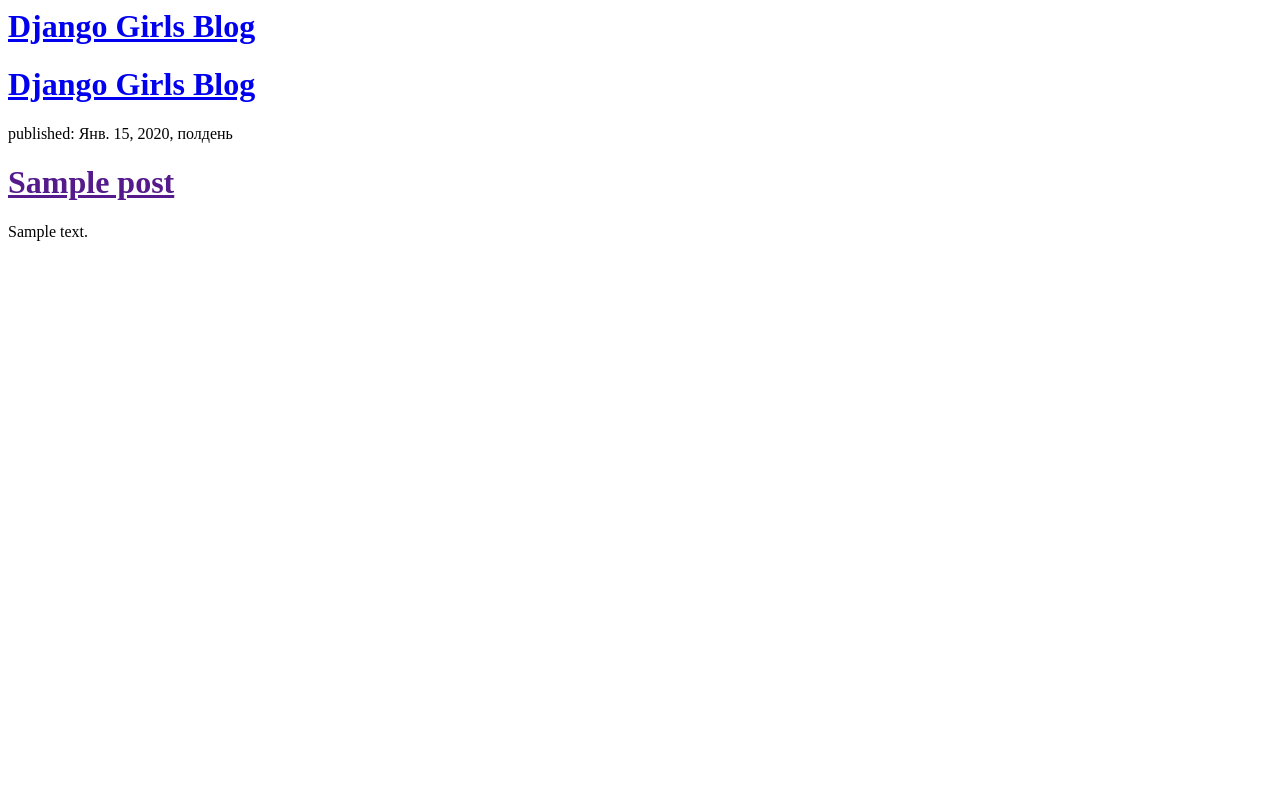
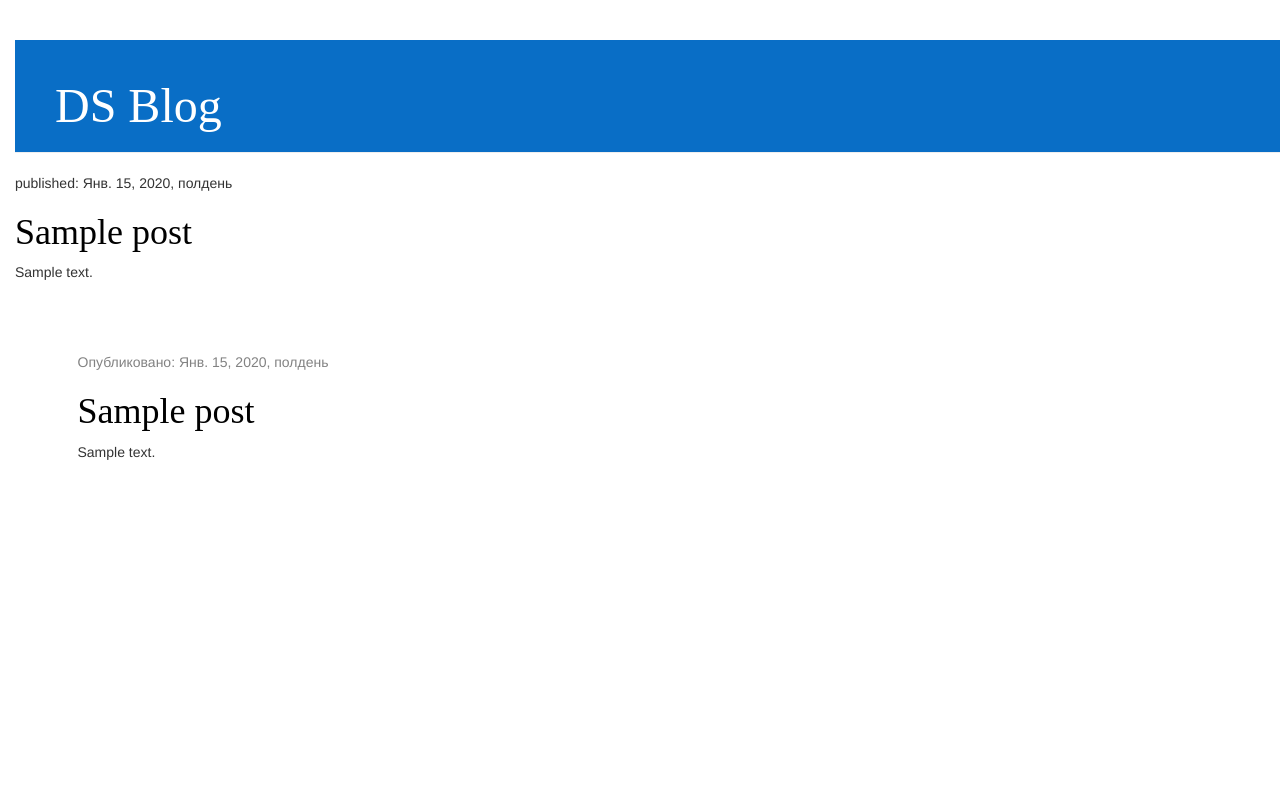
Before and after one commit to andriidanyluik/my-first-blog, a Django app: template blog/templates/blog/post_list.html in a window 1280 px wide. Run offline with Django 3.2, Linux system fonts and the light colour scheme; the template is opened without the code that fills it: values that come from a table or form of the project are taken from there, others are empty; tables that the repository leaves empty hold one stand-in row (values such as "Sample post"); some libraries are stand-ins or nearby versions.

Commit message:
3rd static css

```diff
--- /dev/null
+++ b/blog/static/css/blog.css
@@ -0,0 +1,54 @@
+
+body {
+    padding-left: 15px;
+}
+h1 a {
+    color: ##096EC6;
+    font-family: 'Lobster';
+}
+.page-header {
+    background-color: #096EC6;
+    margin-top: 0;
+    padding: 20px 20px 20px 40px;
+}
+
+.page-header h1, .page-header h1 a, .page-header h1 a:visited, .page-header h1 a:active {
+    color: #ffffff;
+    font-size: 36pt;
+    text-decoration: none;
+}
+
+.content {
+    margin-left: 40px;
+}
+
+h1, h2, h3, h4 {
+    font-family: 'Lobster', cursive;
+}
+
+.date {
+    color: #828282;
+}
+
+.save {
+    float: right;
+}
+
+.post-form textarea, .post-form input {
+    width: 100%;
+}
+
+.top-menu, .top-menu:hover, .top-menu:visited {
+    color: #ffffff;
+    float: right;
+    font-size: 26pt;
+    margin-right: 20px;
+}
+
+.post {
+    margin-bottom: 70px;
+}
+
+.post h1 a, .post h1 a:visited {
+    color: #000000;
+}
--- a/blog/templates/blog/post_list.html
+++ b/blog/templates/blog/post_list.html
@@ -1,22 +1,38 @@
+{% load static %}
 <html>
     <head>
-        <title>Django Girls blog</title>
+        <link rel="stylesheet" href="{% static 'css/blog.css' %}">
+        <link rel="stylesheet" href="//maxcdn.bootstrapcdn.com/bootstrap/3.2.0/css/bootstrap.min.css">
+<link rel="stylesheet" href="//maxcdn.bootstrapcdn.com/bootstrap/3.2.0/css/bootstrap-theme.min.css">
+        <title>DS Blog</title>
     </head>
     <body>
-        <div>
-            <h1><a href="/">Django Girls Blog</a></h1>
-        </div>
-
-        <div>
-    <h1><a href="/">Django Girls Blog</a></h1>
+        <div class="page-header">
+    <h1><a href="/">DS Blog</a></h1>
 </div>
 
-{% for post in posts %}
-    <div>
-        <p>published: {{ post.published_date }}</p>
-        <h1><a href="">{{ post.title }}</a></h1>
-        <p>{{ post.text|linebreaksbr }}</p>
+
+
+<div class="post">
+    <p>published: {{ post.published_date }}</p>
+    <h1><a href="">{{ post.title }}</a></h1>
+    <p>{{ post.text|linebreaksbr }}</p>
+</div>
+
+<div class="content container">
+    <div class="row">
+        <div class="col-md-8">
+            {% for post in posts %}
+                <div class="post">
+                    <div class="date">
+                        <p>Опубликовано: {{ post.published_date }}</p>
+                    </div>
+                    <h1><a href="">{{ post.title }}</a></h1>
+                    <p>{{ post.text|linebreaksbr }}</p>
+                </div>
+            {% endfor %}
+        </div>
     </div>
-{% endfor %}
+</div>
     </body>
 </html>
```
